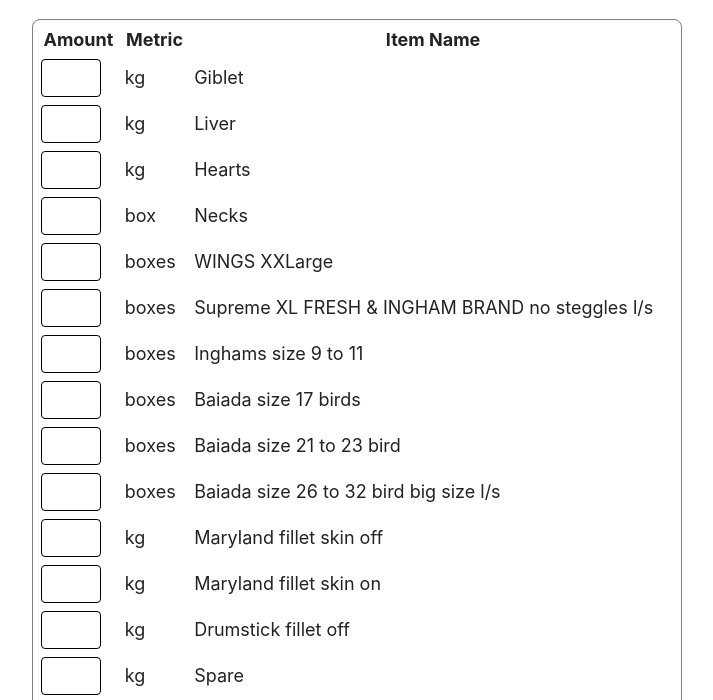
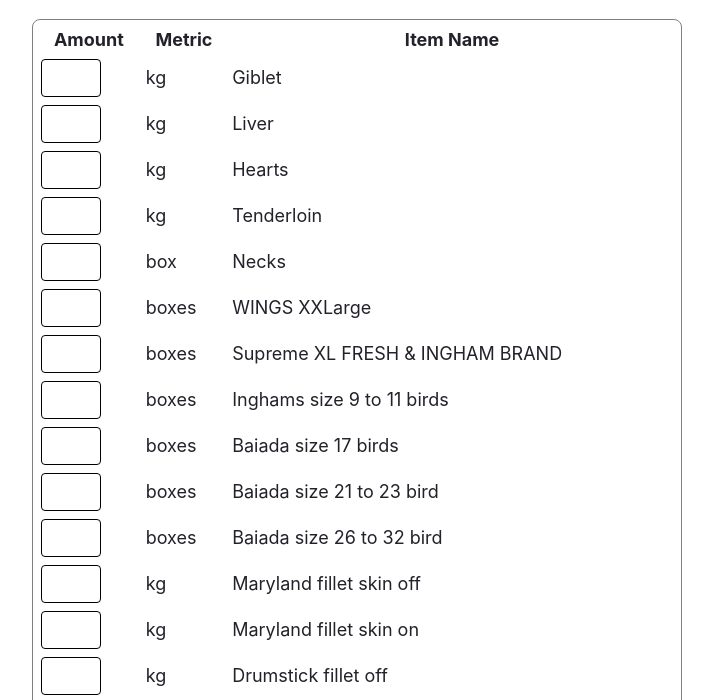
Before and after one commit to laurapham1/poultryline-order-template, a Gatsby site: page / in a window 1280 px wide. Shown: the part 71-771 px from the top of the page, without its empty margins (283-996 px from the left). Built offline with nearby package versions, Linux system fonts and the light colour scheme; Gatsby itself is replaced by a stand-in of ours.

Commit message:
update item names

```diff
--- a/src/pages/index.js
+++ b/src/pages/index.js
@@ -1,6 +1,6 @@
 import * as React from "react"
 import {useState, useEffect} from 'react'
-import favicon from '/'
+import loadingImage from '../images/favicon.ico';
 
 const pageStyles = {
   color: "#232129",
@@ -8,6 +8,10 @@
   display: 'flex',
   flexDirection: 'column',
   alignItems: 'center'
+}
+
+const loadingImageStyle = {
+  animation: 'rotation 2s infinite linear'
 }
 
 const contentStyle = {
@@ -82,6 +86,10 @@
     name: 'Hearts'
   },
   {
+    metric: 'kg',
+    name: 'Tenderloin'
+  },
+  {
     metric: 'box',
     name: 'Necks'
   },
@@ -91,11 +99,11 @@
   },
   {
     metric: 'boxes',
-    name: 'Supreme XL FRESH & INGHAM BRAND no steggles l/s'
+    name: 'Supreme XL FRESH & INGHAM BRAND'
   },
   {
     metric: 'boxes',
-    name: 'Inghams size 9 to 11'
+    name: 'Inghams size 9 to 11 birds'
   },
   {
     metric: 'boxes',
@@ -107,7 +115,7 @@
   },
   {
     metric: 'boxes',
-    name: 'Baiada size 26 to 32 bird big size l/s'
+    name: 'Baiada size 26 to 32 bird'
   },
   {
     metric: 'kg',
@@ -123,11 +131,11 @@
   },
   {
     metric: 'kg',
-    name: 'Spare'
+    name: 'Spare ribs skin on'
   },
   {
-    metric: 'boxes',
-    name: 'Ribs skin on'
+    metric: 'kg',
+    name: 'Spare ribs skin off'
   },
   {
     metric: 'boxes',
@@ -140,11 +148,7 @@
   {
     metric: 'kg',
     name: 'Breast fillet skin on'
-  },
-  {
-    metric: 'kg',
-    name: 'Spare ribs skin off'
-  },
+  }
 ]
 
 const metricWithSpace = ['box', 'boxes']
@@ -164,8 +168,19 @@
 const IndexPage = () => {
   const [templateText, setTemplateText] = useState("")
   const [isCopyClicked, setIsCopyClicked] = useState(false)
-  console.log({isCopyClicked})
+  const [isLoadingPage, setIsLoadingPage] = useState(true)
 
+  useEffect(() => {
+    setIsLoadingPage(true)
+  }, [])
+
+  useEffect(() => {
+    if (isCopyClicked) {
+      setTimeout(() => {
+        setIsCopyClicked(false)
+      }, 2500)
+    }
+  }, [isCopyClicked])
 
   const handleClickCopy = () => {
     let textarea = document.querySelector('textarea')
@@ -174,13 +189,6 @@
     setIsCopyClicked(true)
   }
 
-  useEffect(() => {
-    if (isCopyClicked) {
-      setTimeout(() => {
-        setIsCopyClicked(false)
-      }, 2500)
-    }
-  }, [isCopyClicked])
 
   const handleOnSubmit = () => {
     const itemRows = document.querySelectorAll('tr')
@@ -219,6 +227,10 @@
     window.location.reload();
   }
 
+  // if (isLoadingPage) {
+  //   return <><img src={loadingImage} style={loadingImageStyle} alt="Spinning Loading Chicken" id="loadingImage"/><p>Loading</p></>
+  // }
+
   return (
     <main style={pageStyles}>
       <h1>PoultryLine Order Template 🐔</h1>
@@ -251,4 +263,4 @@
 
 export default IndexPage
 
-export const Head = () => {<><title>Home Page</title><link rel="icon" type="image/x-icon" href="/images/favicon.ico"/></>}
+export const Head = () => {<title>Home Page</title>}
```
